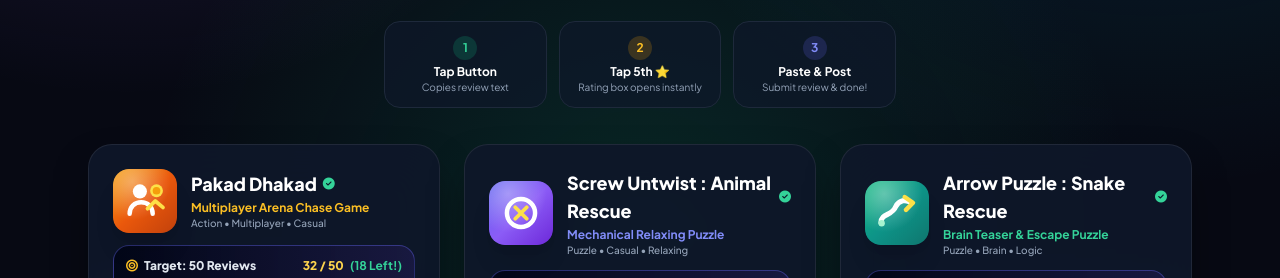
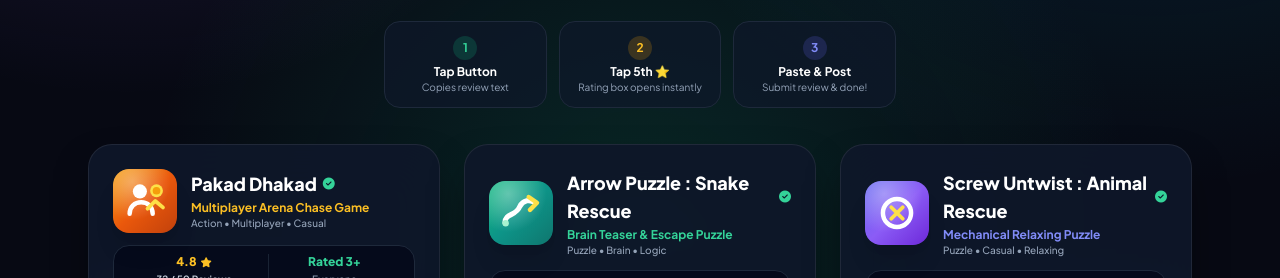
Before and after one commit to ipoprock/GameReview, a plain HTML site: page index.html in a window 1280 px wide. Shown: the part 515-793 px from the top of the page. Drawn offline with nearby package versions, Linux system fonts and the light colour scheme.

Commit message:
Remove red-marked milestone progress bar and downloads pill from game cards

```diff
--- a/index.html
+++ b/index.html
@@ -455,77 +455,12 @@
             },
             {
                 id: 'g2',
-                title: 'Screw Untwist : Animal Rescue',
-                tagline: 'Mechanical Relaxing Puzzle',
-                category: 'Puzzle • Casual • Relaxing',
-                packageId: 'com.magicalorbs.screwuntwist',
-                rating: '4.8',
-                ratingCount: '12 ratings',
-                downloads: '5K+',
-                contentRating: 'Rated 3+',
-                badgeColor: 'from-indigo-500 to-purple-600',
-                accentText: 'text-indigo-400',
-                baseReviews: 12, // User specified: 12
-                iconSvg: `
-                    <svg viewBox="0 0 100 100" class="w-16 h-16 rounded-2xl shadow-xl overflow-hidden shrink-0" fill="none" xmlns="http://www.w3.org/2000/svg">
-                        <defs>
-                            <linearGradient id="su_bg" x1="0" y1="0" x2="100" y2="100" gradientUnits="userSpaceOnUse">
-                                <stop stop-color="#6366F1"/>
-                                <stop offset="50%" stop-color="#8B5CF6"/>
-                                <stop offset="100%" stop-color="#6D28D9"/>
-                            </linearGradient>
-                            <radialGradient id="su_shine" cx="30%" cy="20%" r="60%">
-                                <stop offset="0%" stop-color="#FFF" stop-opacity="0.35"/>
-                                <stop offset="100%" stop-color="#FFF" stop-opacity="0"/>
-                            </radialGradient>
-                        </defs>
-                        <rect width="100" height="100" rx="22" fill="url(#su_bg)"/>
-                        <rect width="100" height="100" rx="22" fill="url(#su_shine)"/>
-                        <circle cx="50" cy="50" r="22" stroke="#FFFFFF" stroke-width="7"/>
-                        <path d="M41 41L59 59M59 41L41 59" stroke="#FDE047" stroke-width="6" stroke-linecap="round"/>
-                    </svg>
-                `,
-                actualReviews: [
-                    {
-                        user: 'Sneha Roy',
-                        initial: 'S',
-                        avatarBg: 'bg-purple-600',
-                        stars: 5,
-                        date: 'Verified Player',
-                        helpful: '31 found helpful',
-                        comment: 'Rescuing animals by unscrewing bolts is super satisfying after a long day. Love the ASMR sounds!'
-                    },
-                    {
-                        user: 'Vikas Gupta',
-                        initial: 'V',
-                        avatarBg: 'bg-rose-600',
-                        stars: 5,
-                        date: 'Verified Player',
-                        helpful: '22 found helpful',
-                        comment: 'Very relaxing puzzle game. Levels are well-designed with zero lag. Highly recommended!'
-                    }
-                ],
-                presets: [
-                    { label: 'Super Satisfying 🔩', text: 'Super satisfying screw puzzle game! Rescuing the cute animals after clearing the bolts feels awesome.' },
-                    { label: 'Relaxing & Fun ❤️', text: 'Bahut hi relaxing aur fun game hai! Timepass ke liye best mechanical puzzle game hai.' },
-                    { label: 'Cute Theme ⭐', text: 'Great screw untwist mechanics and cute animal rescue theme. Smooth gameplay and nice levels!' }
-                ],
-                extraReviews: [
-                    'Really enjoyable screw pin puzzle! Makes you plan your moves carefully and feels super rewarding.',
-                    'Cute graphics and very satisfying unscrewing sound and animations. Love playing it daily!',
-                    'Mast puzzle game hai, ek baar start karo toh levels complete karne ka mann karta rehta hai.',
-                    'Well-designed levels with zero lag. One of the most relaxing puzzle games on my phone.'
-                ]
-            },
-            {
-                id: 'g3',
                 title: 'Arrow Puzzle : Snake Rescue',
                 tagline: 'Brain Teaser & Escape Puzzle',
                 category: 'Puzzle • Brain • Logic',
                 packageId: 'com.magicalorbs.arrowsnake',
                 rating: '4.9',
                 ratingCount: '5 ratings',
-                downloads: '10K+',
                 contentRating: 'Rated 3+',
                 badgeColor: 'from-emerald-500 to-teal-600',
                 accentText: 'text-emerald-400',
@@ -580,6 +515,69 @@
                     'Perfect brain teaser game for short breaks. Smooth animations and crisp controls.',
                     'Dimag chalane wala mast game hai! Har level naya challenge deta hai.',
                     'Super satisfying puzzle game! Untangling the snakes in the right order is really fun.'
+                ]
+            },
+            {
+                id: 'g3',
+                title: 'Screw Untwist : Animal Rescue',
+                tagline: 'Mechanical Relaxing Puzzle',
+                category: 'Puzzle • Casual • Relaxing',
+                packageId: 'com.magicalorbs.screwuntwist',
+                rating: '4.8',
+                ratingCount: '12 ratings',
+                contentRating: 'Rated 3+',
+                badgeColor: 'from-indigo-500 to-purple-600',
+                accentText: 'text-indigo-400',
+                baseReviews: 12, // User specified: 12
+                iconSvg: `
+                    <svg viewBox="0 0 100 100" class="w-16 h-16 rounded-2xl shadow-xl overflow-hidden shrink-0" fill="none" xmlns="http://www.w3.org/2000/svg">
+                        <defs>
+                            <linearGradient id="su_bg" x1="0" y1="0" x2="100" y2="100" gradientUnits="userSpaceOnUse">
+                                <stop stop-color="#6366F1"/>
+                                <stop offset="50%" stop-color="#8B5CF6"/>
+                                <stop offset="100%" stop-color="#6D28D9"/>
+                            </linearGradient>
+                            <radialGradient id="su_shine" cx="30%" cy="20%" r="60%">
+                                <stop offset="0%" stop-color="#FFF" stop-opacity="0.35"/>
+                                <stop offset="100%" stop-color="#FFF" stop-opacity="0"/>
+                            </radialGradient>
+                        </defs>
+                        <rect width="100" height="100" rx="22" fill="url(#su_bg)"/>
+                        <rect width="100" height="100" rx="22" fill="url(#su_shine)"/>
+                        <circle cx="50" cy="50" r="22" stroke="#FFFFFF" stroke-width="7"/>
+                        <path d="M41 41L59 59M59 41L41 59" stroke="#FDE047" stroke-width="6" stroke-linecap="round"/>
+                    </svg>
+                `,
+                actualReviews: [
+                    {
+                        user: 'Sneha Roy',
+                        initial: 'S',
+                        avatarBg: 'bg-purple-600',
+                        stars: 5,
+                        date: 'Verified Player',
+                        helpful: '31 found helpful',
+                        comment: 'Rescuing animals by unscrewing bolts is super satisfying after a long day. Love the ASMR sounds!'
+                    },
+                    {
+                        user: 'Vikas Gupta',
+                        initial: 'V',
+                        avatarBg: 'bg-rose-600',
+                        stars: 5,
+                        date: 'Verified Player',
+                        helpful: '22 found helpful',
+                        comment: 'Very relaxing puzzle game. Levels are well-designed with zero lag. Highly recommended!'
+                    }
+                ],
+                presets: [
+                    { label: 'Super Satisfying 🔩', text: 'Super satisfying screw puzzle game! Rescuing the cute animals after clearing the bolts feels awesome.' },
+                    { label: 'Relaxing & Fun ❤️', text: 'Bahut hi relaxing aur fun game hai! Timepass ke liye best mechanical puzzle game hai.' },
+                    { label: 'Cute Theme ⭐', text: 'Great screw untwist mechanics and cute animal rescue theme. Smooth gameplay and nice levels!' }
+                ],
+                extraReviews: [
+                    'Really enjoyable screw pin puzzle! Makes you plan your moves carefully and feels super rewarding.',
+                    'Cute graphics and very satisfying unscrewing sound and animations. Love playing it daily!',
+                    'Mast puzzle game hai, ek baar start karo toh levels complete karne ka mann karta rehta hai.',
+                    'Well-designed levels with zero lag. One of the most relaxing puzzle games on my phone.'
                 ]
             }
         ];
@@ -684,44 +682,18 @@
                                 ` : ''}
                             </div>
 
-                            <!-- 50 Reviews Milestone Tracker Progress Bar -->
-                            <div class="mb-3.5 p-3 rounded-2xl bg-gradient-to-r from-slate-950/95 to-indigo-950/70 border border-indigo-500/40">
-                                <div class="flex items-center justify-between text-xs mb-1.5">
-                                    <span class="font-extrabold text-slate-200 flex items-center gap-1.5">
-                                        <i class="fa-solid fa-bullseye text-amber-400"></i>
-                                        <span>Target: ${milestone.target} Reviews</span>
-                                    </span>
-                                    <span class="font-black text-amber-300 text-xs">
-                                        ${milestone.current} / ${milestone.target} <span class="text-emerald-400 font-bold ml-1">(${milestone.remaining} Left!)</span>
-                                    </span>
-                                </div>
-                                <div class="w-full bg-slate-900 rounded-full h-3 border border-slate-800 overflow-hidden relative">
-                                    <div class="h-full rounded-full bg-gradient-to-r from-emerald-400 via-teal-300 to-indigo-400 progress-bar-fill relative" style="width: ${milestone.percentage}%;">
-                                        <div class="absolute inset-0 bg-white/20 animate-pulse"></div>
-                                    </div>
-                                </div>
-                                <div class="flex items-center justify-between text-[10px] text-slate-400 mt-1.5 font-medium">
-                                    <span>${milestone.percentage.toFixed(0)}% Completed</span>
-                                    <span class="text-indigo-300 font-bold">Auto-levels up to 100 once reached 🚀</span>
-                                </div>
-                            </div>
-
-                            <!-- Play Store Metrics Bar (Rating, Downloads, Age) -->
-                            <div class="grid grid-cols-3 gap-1.5 py-2 px-3 mb-3.5 rounded-2xl bg-slate-950/70 border border-slate-800 text-center">
+                            <!-- Play Store Metrics Bar (Rating, Target, Age) -->
+                            <div class="grid grid-cols-2 gap-2 py-2 px-3.5 mb-3.5 rounded-2xl bg-slate-950/70 border border-slate-800 text-center">
                                 <div>
                                     <div class="flex items-center justify-center gap-1 text-xs font-black text-amber-400">
                                         <span>${game.rating}</span>
                                         <i class="fa-solid fa-star text-[10px]"></i>
                                     </div>
-                                    <p class="text-[9px] text-slate-400 font-medium">${milestone.current} reviews</p>
+                                    <p class="text-[10px] text-slate-300 font-semibold mt-0.5">${milestone.current} / 50 Reviews</p>
                                 </div>
-                                <div class="border-x border-slate-800/80">
-                                    <div class="text-xs font-black text-slate-100">${game.downloads}</div>
-                                    <p class="text-[9px] text-slate-400 font-medium">Downloads</p>
-                                </div>
-                                <div>
+                                <div class="border-l border-slate-800/80">
                                     <div class="text-xs font-black text-emerald-400">${game.contentRating}</div>
-                                    <p class="text-[9px] text-slate-400 font-medium">Everyone</p>
+                                    <p class="text-[10px] text-slate-400 font-medium mt-0.5">Everyone</p>
                                 </div>
                             </div>
 
```
